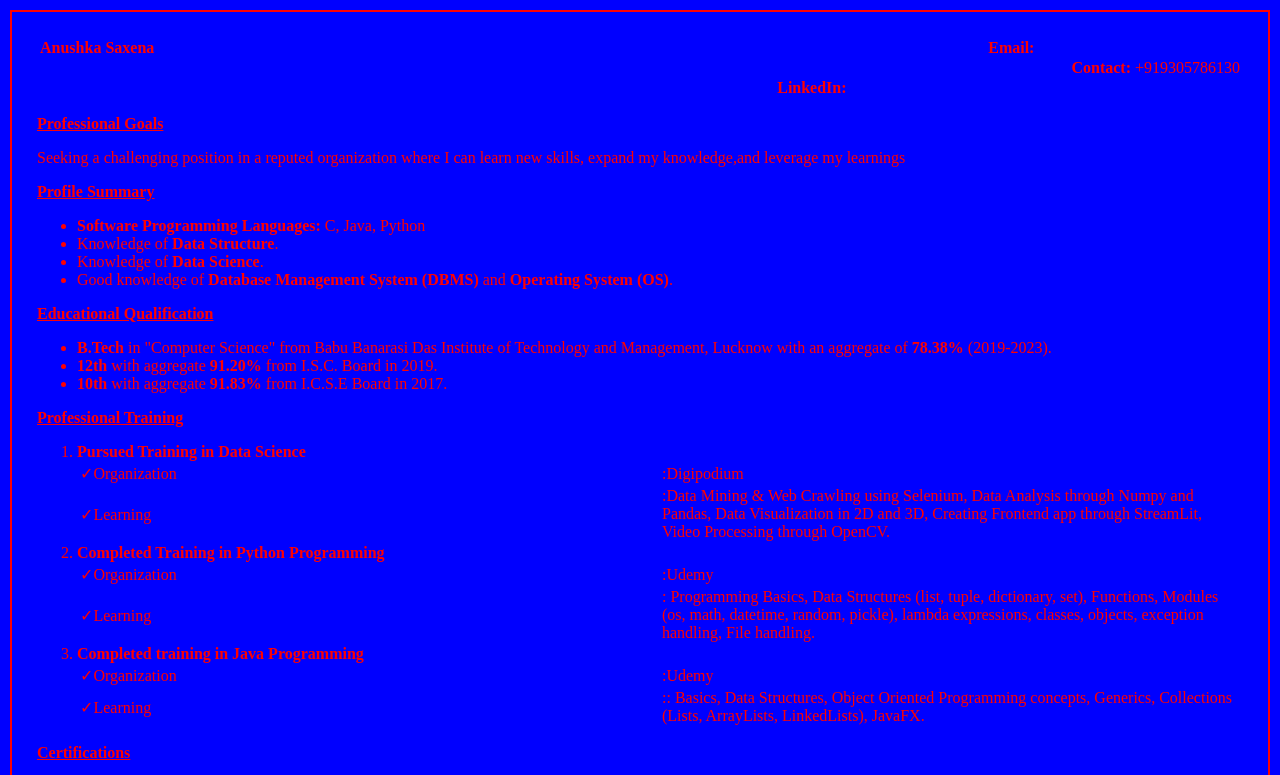
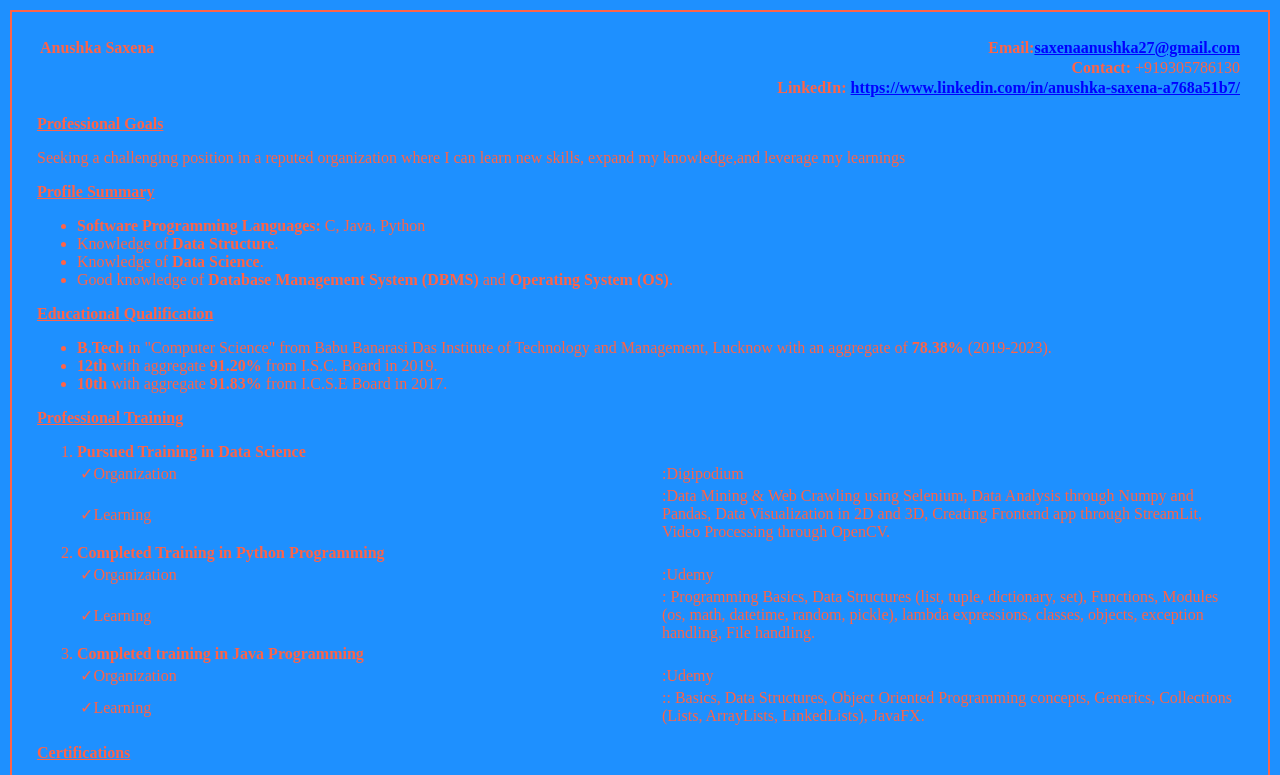
Before and after one commit to anushkasaxena27/portfolio, a plain HTML site: page index.html in a window 1280 px wide. Shown: the top 775 px of the page. Drawn offline with Linux system fonts and the light colour scheme.

Commit message:
Update style.css
color change

```diff
--- a/style.css
+++ b/style.css
@@ -1,7 +1,7 @@
 
 body{
-    background-color: blue;
-    color: red;
+    background-color: DodgerBlue;
+    color: Tomato;
     border-style: solid;
     border-width: 2px;
     margin: 10px;
```
